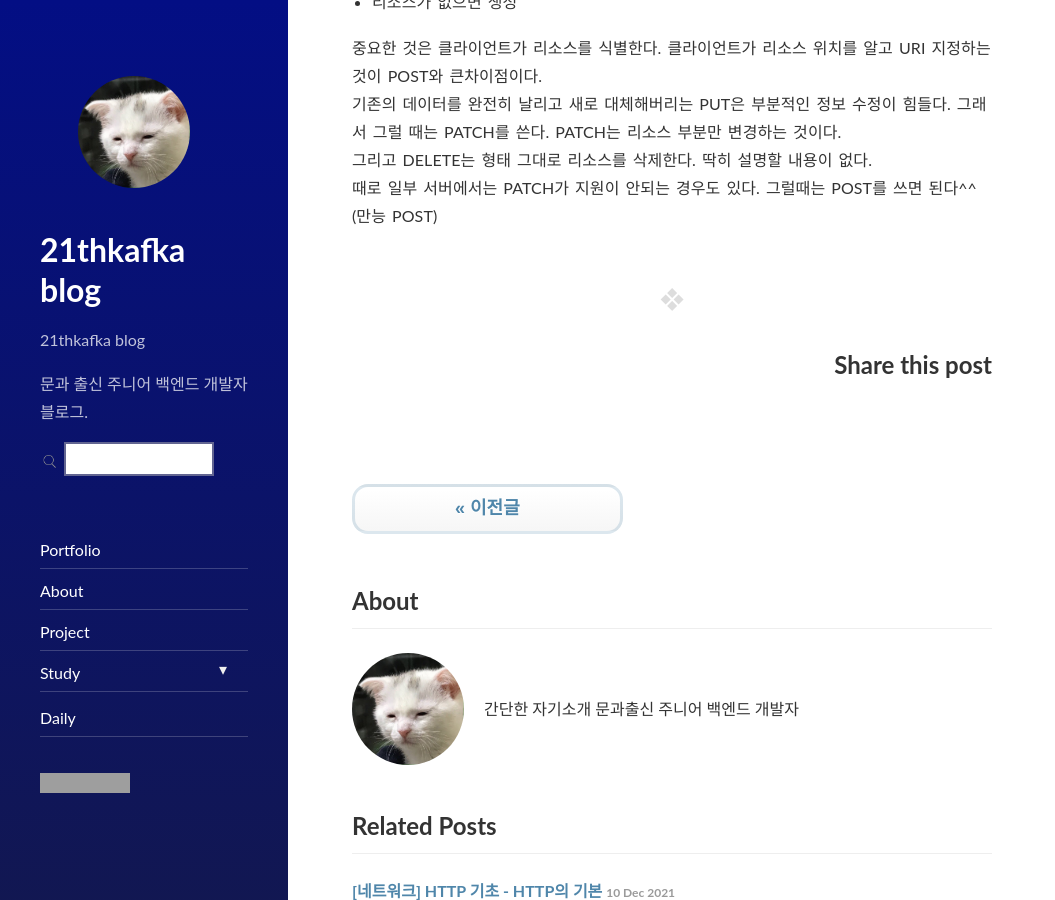
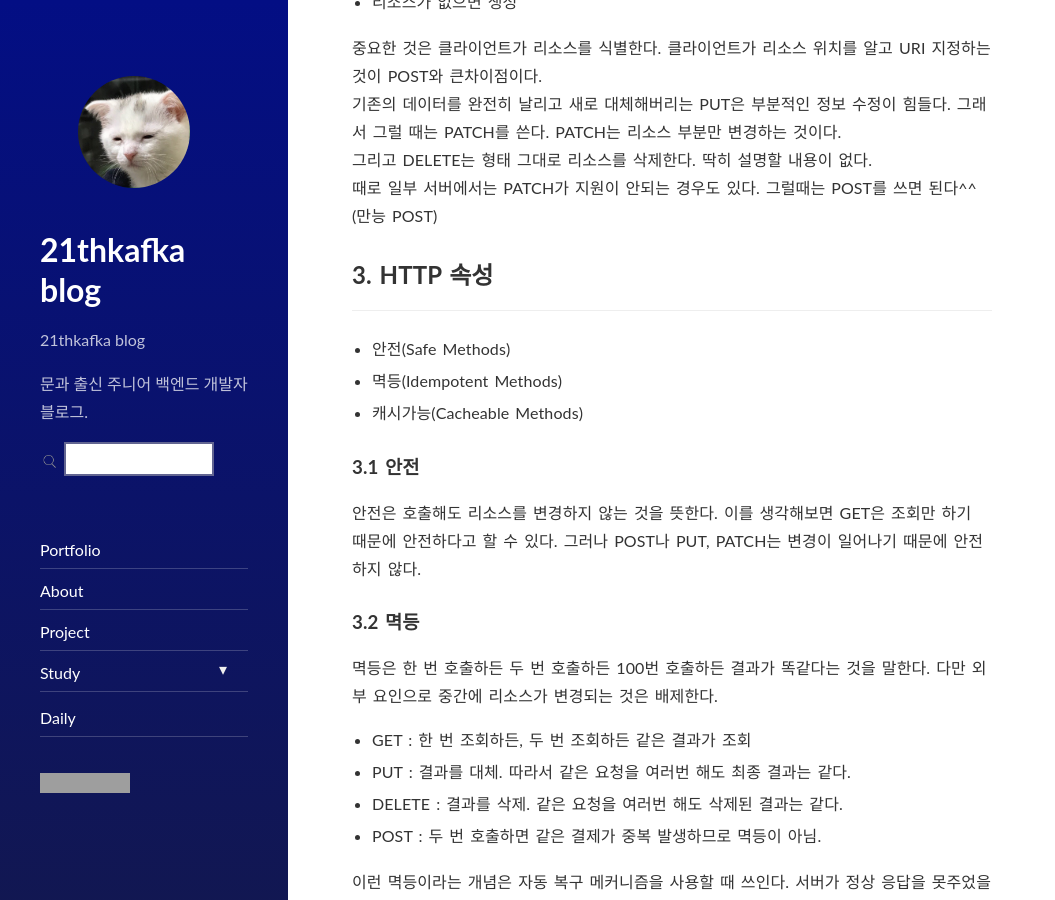
Before and after one commit to 21thkafka/21thkafka.github.io, a Jekyll site: the page built from _posts/study/2021-12-12-network-05.md, in a window 1280 px wide and 900 px high, scrolled down 3373 px. Shown: the whole window, without its empty margins (0-1055 px from the left). Built offline with Jekyll 4.4.1, drawn with Linux system fonts in a browser that asks for light colours; nearby versions of some CDN libraries; comment, search, counter and statistics services are not loaded; some of the changed text lies outside the part shown; grey boxes are pictures that could not be loaded.

Commit message:
HTTP 메서드 내용 추가

```diff
--- a/_posts/study/2021-12-12-network-05.md
+++ b/_posts/study/2021-12-12-network-05.md
@@ -12,7 +12,7 @@ comments: true
 - 목차
     - [1.HTTP API를 만들어보자](#1.API)
     - [2.HTTP 메서드](#2.GET,POST)
-    - [3.PUT,PATCH,DELETE](#3.PUT,PATCH,DELETE)
+    - [3.HTTP메서드속성](#3.안전,멱등,캐시가능)
 
 
 ## 1. HTTP API를 만들어보자
@@ -110,3 +110,29 @@ PUT은 일종의 파일 덮어쓰기와 비슷한다. 파일을 복사하는데
 기존의 데이터를 완전히 날리고 새로 대체해버리는 PUT은 부분적인 정보 수정이 힘들다. 그래서 그럴 때는 PATCH를 쓴다. PATCH는 리소스 부분만 변경하는 것이다.<br>
 그리고 DELETE는 형태 그대로 리소스를 삭제한다. 딱히 설명할 내용이 없다.<br>
 때로 일부 서버에서는 PATCH가 지원이 안되는 경우도 있다. 그럴때는 POST를 쓰면 된다^^ (만능 POST)
+
+## 3. HTTP 속성
+---
+
+- 안전(Safe Methods)
+- 멱등(Idempotent Methods)
+- 캐시가능(Cacheable Methods)
+
+### 3.1 안전
+안전은 호출해도 리소스를 변경하지 않는 것을 뜻한다. 이를 생각해보면 GET은 조회만 하기 때문에 안전하다고 할 수 있다. 그러나 POST나 PUT, PATCH는 변경이 일어나기 때문에 안전하지 않다. <br>
+
+### 3.2 멱등
+멱등은 한 번 호출하든 두 번 호출하든 100번 호출하든 결과가 똑같다는 것을 말한다. 다만 외부 요인으로 중간에 리소스가 변경되는 것은 배제한다.
+
+- GET : 한 번 조회하든, 두 번 조회하든 같은 결과가 조회
+- PUT : 결과를 대체. 따라서 같은 요청을 여러번 해도 최종 결과는 같다.
+- DELETE : 결과를 삭제. 같은 요청을 여러번 해도 삭제된 결과는 같다.
+- POST : 두 번 호출하면 같은 결제가 중복 발생하므로 멱등이 아님.
+
+이런 멱등이라는 개념은 자동 복구 메커니즘을 사용할 때 쓰인다. 서버가 정상 응답을 못주었을 때, 클라이언트가 같은 요청을 다시 해도 되는가의 판단 근거로 쓰인다.
+
+### 3.3 캐시가능
+
+응답 결과 리소스를 캐시해서 사용해도 되는가를 말한다. 캐시란 간단하게 설명하면 서버에서 한번 불러온 데이터를 로컬 웹브라우저에 저장하여 쓰는 것이다.<br>
+GET, HEAD, POST, PATCH 캐시 가능하지만 실제로는 GET, HEAD 정도만 캐시로 사용한다.<br>
+POST, PATCH는 본문 내용까지 캐시 키로 고려해야 하는데, 구현이 쉽지 않다.
```
